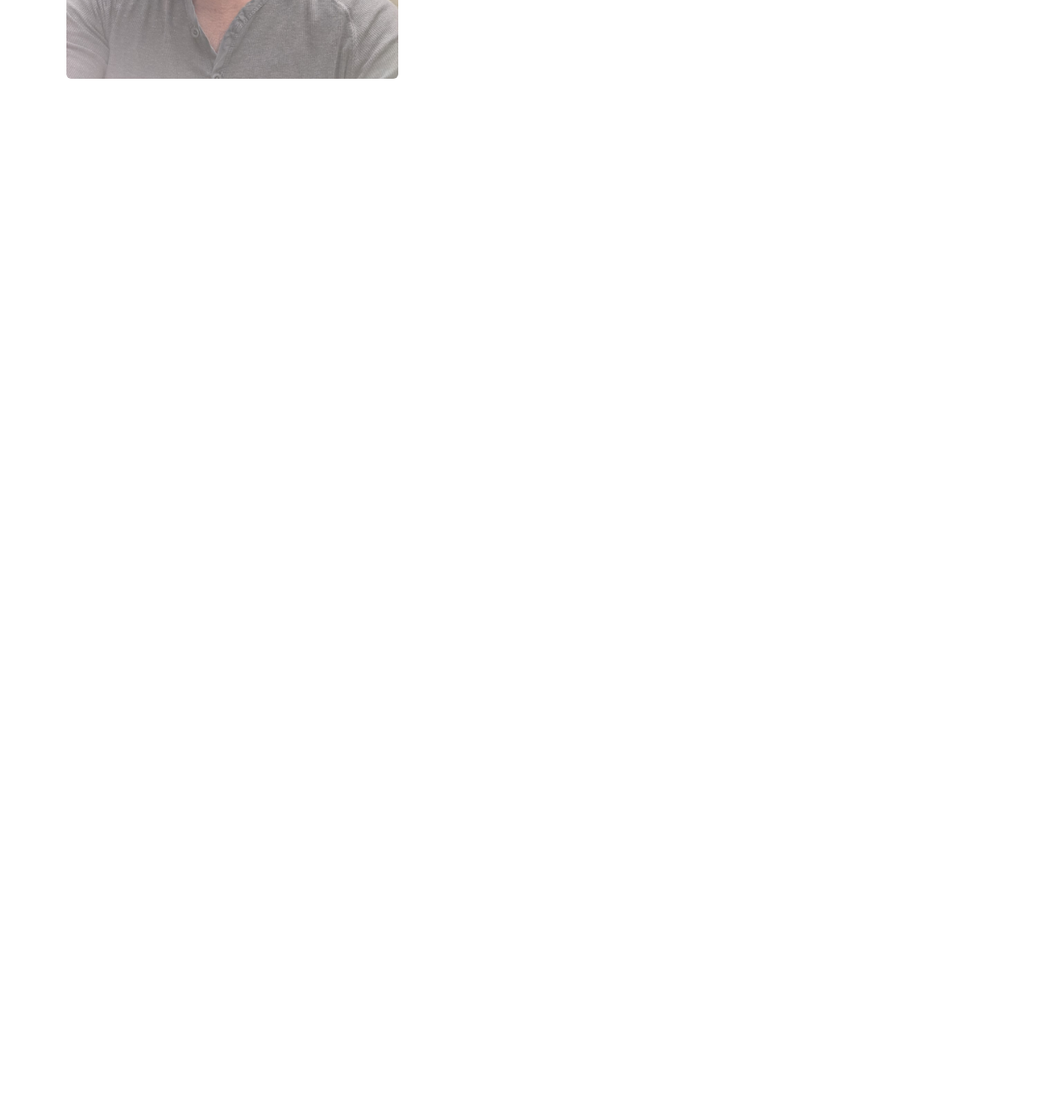
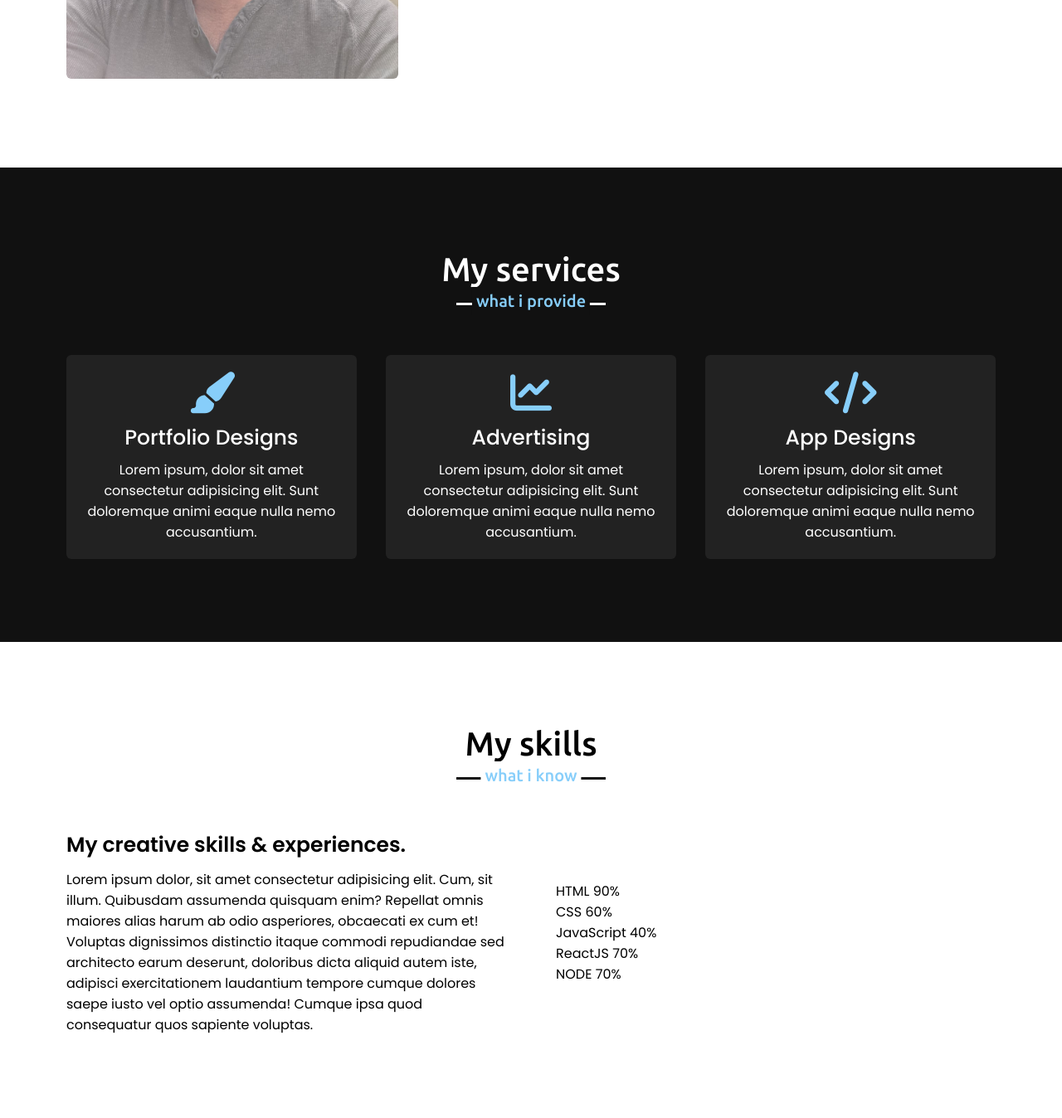
Before and after one commit to damian545/myportfolio, a plain HTML site: page index.html in a window 1280 px wide. Shown: the part 1431-2779 px from the top of the page at 83% size. Before the commit the page ends 1633 px from the top, so only its background shows below. Drawn offline with nearby package versions, Linux system fonts and the light colour scheme.

Commit message:
added more content

```diff
--- a/index.html
+++ b/index.html
@@ -5,6 +5,10 @@
     <meta http-equiv="X-UA-Compatible" content="IE=edge" />
     <meta name="viewport" content="width=device-width, initial-scale=1.0" />
     <link rel="stylesheet" href="style.css" />
+    <link
+      rel="stylesheet"
+      href="https://cdnjs.cloudflare.com/ajax/libs/font-awesome/4.7.0/css/font-awesome.min.css"
+    />
     <script
       src="https://kit.fontawesome.com/a076d05399.js"
       crossorigin="anonymous"
@@ -71,6 +75,97 @@
       </div>
     </section>
 
+    <!-- services section start -->
+    <section class="services" id="services">
+      <div class="max-width">
+        <h2 class="title">My services</h2>
+        <div class="serv-content">
+          <div class="card">
+            <div class="box">
+              <i class="fa fa-paint-brush"></i>
+              <div class="text">Portfolio Designs</div>
+              <p>
+                Lorem ipsum, dolor sit amet consectetur adipisicing elit. Sunt
+                doloremque animi eaque nulla nemo accusantium.
+              </p>
+            </div>
+          </div>
+          <div class="card">
+            <div class="box">
+              <i class="fa fa-line-chart"></i>
+              <div class="text">Advertising</div>
+              <p>
+                Lorem ipsum, dolor sit amet consectetur adipisicing elit. Sunt
+                doloremque animi eaque nulla nemo accusantium.
+              </p>
+            </div>
+          </div>
+          <div class="card">
+            <div class="box">
+              <i class="fa fa-code"></i>
+              <div class="text">App Designs</div>
+              <p>
+                Lorem ipsum, dolor sit amet consectetur adipisicing elit. Sunt
+                doloremque animi eaque nulla nemo accusantium.
+              </p>
+            </div>
+          </div>
+        </div>
+      </div>
+    </section>
+    <!-- skills section start -->
+    <section class="skills" id="skills">
+      <div class="max-width">
+        <h2 class="title">My skills</h2>
+        <div class="skills-content">
+          <div class="column left">
+            <div class="text">My creative skills & experiences.</div>
+            <p>
+              Lorem ipsum dolor, sit amet consectetur adipisicing elit. Cum, sit
+              illum. Quibusdam assumenda quisquam enim? Repellat omnis maiores
+              alias harum ab odio asperiores, obcaecati ex cum et! Voluptas
+              dignissimos distinctio itaque commodi repudiandae sed architecto
+              earum deserunt, doloribus dicta aliquid autem iste, adipisci
+              exercitationem laudantium tempore cumque dolores saepe iusto vel
+              optio assumenda! Cumque ipsa quod consequatur quos sapiente
+              voluptas.
+            </p>
+          </div>
+          <div class="column right">
+            <div class="bars">
+              <div class="info">
+                <span>HTML</span>
+                <span>90%</span>
+              </div>
+            </div>
+            <div class="bars">
+              <div class="info">
+                <span>CSS</span>
+                <span>60%</span>
+              </div>
+            </div>
+            <div class="bars">
+              <div class="info">
+                <span>JavaScript</span>
+                <span>40%</span>
+              </div>
+            </div>
+            <div class="bars">
+              <div class="info">
+                <span>ReactJS</span>
+                <span>70%</span>
+              </div>
+            </div>
+            <div class="bars">
+              <div class="info">
+                <span>NODE</span>
+                <span>70%</span>
+              </div>
+            </div>
+          </div>
+        </div>
+      </div>
+    </section>
     <script src="script.js"></script>
   </body>
 </html>
--- a/style.css
+++ b/style.css
@@ -108,14 +108,24 @@
   color: #fff;
   background: #111;
 }
-/* about section styling */
+/* all similar content styling code */
 section {
   padding: 100px 0;
 }
-.about {
+.about,
+.services,
+.skills {
   font-family: "Poppins", sans-serif;
 }
-.about .title {
+.about .about-content,
+.services .serv-content,
+.skills .skills-content{
+  display: flex;
+  flex-wrap: wrap;
+  align-items: center;
+  justify-content: space-between;
+}
+section .title {
   position: relative;
   text-align: center;
   font-size: 40px;
@@ -124,7 +134,7 @@ section {
   padding-bottom: 20px;
   font-family: "Ubuntu", sans-serif;
 }
-.about .title::before {
+section .title::before {
   content: "";
   position: absolute;
   bottom: 0px;
@@ -134,8 +144,7 @@ section {
   background: #111;
   transform: translateX(-50%);
 }
-.about .title::after {
-  content: "who i am";
+section .title::after {
   position: absolute;
   bottom: -12px;
   left: 50%;
@@ -145,12 +154,12 @@ section {
   background: #fff;
   transform: translateX(-50%);
 }
-.about .about-content {
-  display: flex;
-  flex-wrap: wrap;
-  align-items: center;
-  justify-content: space-between;
+/* about section styling */
+
+.about .title::after {
+  content: "who i am";
 }
+
 .about .about-content .left {
   width: 45%;
 }
@@ -190,6 +199,63 @@ section {
   color: #111;
   background: none;
 }
+
+/* services section styling */
+.services {
+  color: #fff;
+  background: #111;
+}
+.services .title::before {
+  background: #fff;
+}
+.services .title::after {
+  background: #111;
+  content: "what i provide";
+}
+.services .serv-content .card {
+  width: calc(33% - 20px);
+  background: #222;
+  text-align: center;
+  border-radius: 6px;
+  padding: 20px 25px;
+  cursor: pointer;
+  transition: all 0.3 ease;
+}
+.services .serv-content .card:hover {
+  background: lightskyblue;
+}
+.services .serv-content .card .box {
+  transition: all 0.3 ease;
+}
+.services .serv-content .card:hover .box {
+  transform: scale(1.05);
+}
+.services .serv-content .card i {
+  font-size: 50px;
+  color: lightskyblue;
+  transition: color 0.3 ease;
+}
+.services .serv-content .card:hover i {
+  color: #fff;
+}
+.services .serv-content .card .text {
+  font-size: 25px;
+  font-weight: 500;
+  margin: 10px 0 7px 0;
+}
+/* skills section styling */
+.skills .title::after{
+  content: "what i know";
+}
+.skills .skills-content .column{
+  width: calc(50% - 30px);
+}
+.skills .skills-content .left .text{
+font-size: 25px;
+font-weight: 600;
+margin-bottom: 10px;
+}
+
 /* responsive media query start */
 
 @media (max-width: 947px) {
```
